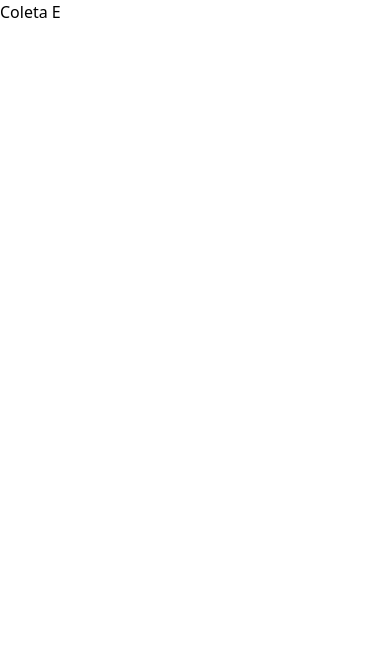
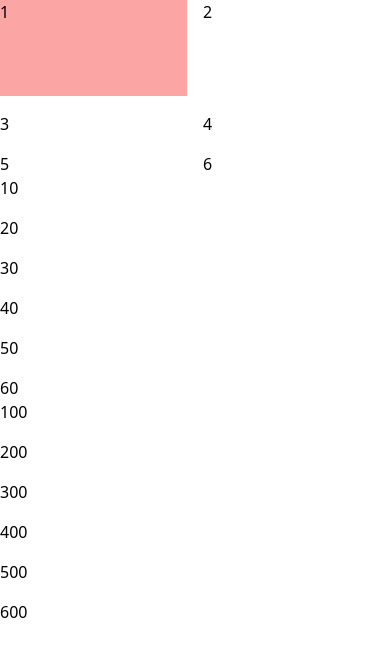
Before and after one commit to mrChernicharo/unigranrio-coleta-e, a Next.js app: page / in a window 390 px wide. Shown: the top 656 px of the page. Built offline with nearby package versions, Linux system fonts and the light colour scheme.

Commit message:
tailwind test

```diff
--- a/src/pages/index.tsx
+++ b/src/pages/index.tsx
@@ -2,9 +2,34 @@ import type { NextPage } from 'next';
 
 const Home: NextPage = () => {
 	return (
-		<div>
-			<h1>Coleta E</h1>
-		</div>
+		<>
+			<div className="grid grid-cols-2 gap-4">
+				<div className="h-24 bg-red-300">1</div>
+				<div>2</div>
+				<div>3</div>
+				<div>4</div>
+				<div>5</div>
+				<div>6</div>
+			</div>
+
+			<div className="grid lg:grid-cols-2 gap-4">
+				<div>10</div>
+				<div>20</div>
+				<div>30</div>
+				<div>40</div>
+				<div>50</div>
+				<div>60</div>
+			</div>
+
+			<div className="grid sm:grid-cols-2 gap-4">
+				<div>100</div>
+				<div>200</div>
+				<div>300</div>
+				<div>400</div>
+				<div>500</div>
+				<div>600</div>
+			</div>
+		</>
 	);
 };
 
```
